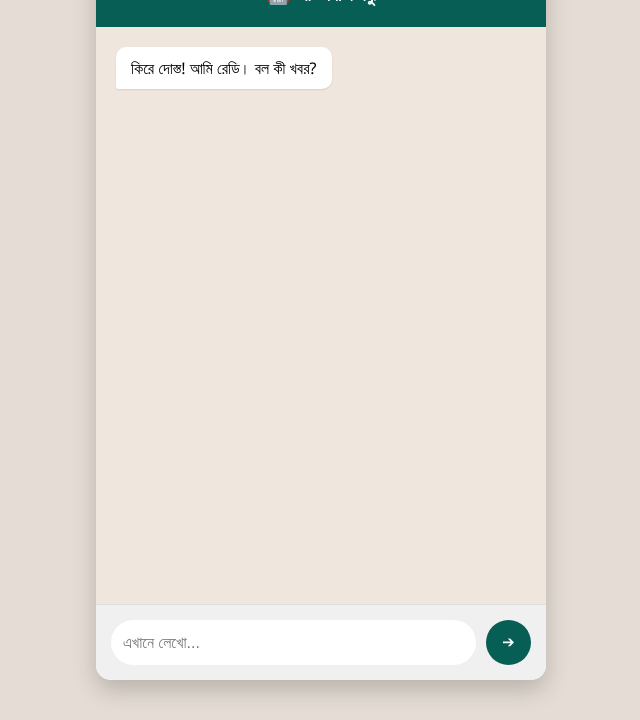
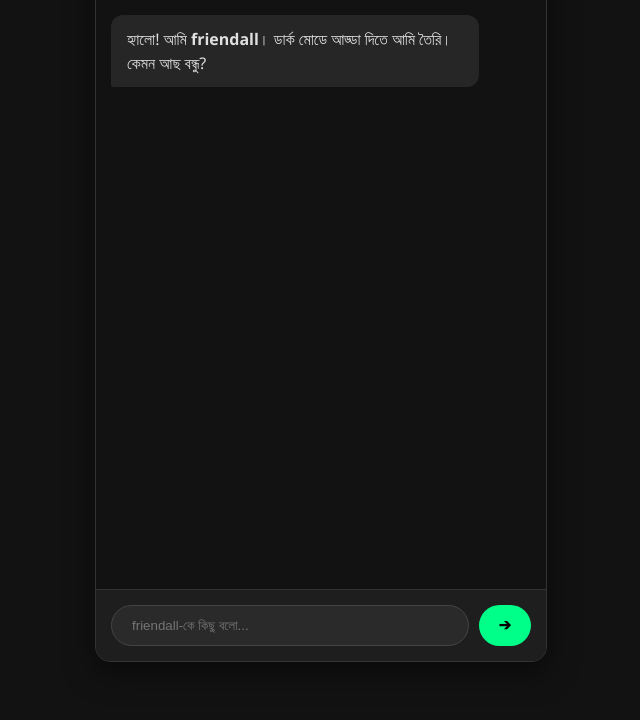
Before and after one commit to mohammadallsani858-collab/sany, a plain HTML site: page index.html in a window 1280 px wide. Shown: the part 80-800 px from the top of the page, without its empty margins (319-959 px from the left). Drawn offline with Linux system fonts and the light colour scheme.

Commit message:
index.html

```diff
--- a/index.html
+++ b/index.html
@@ -2,80 +2,140 @@
 <html lang="bn">
 <head>
     <meta charset="UTF-8">
-    <meta name="viewport" content="width=device-width, initial-scale=1.0">
-    <title>আমার আড্ডাবাজ বন্ধু</title>
+    <title>friendall - আমার AI বন্ধু</title>
     <style>
-        * { box-sizing: border-box; margin: 0; padding: 0; }
-        body { font-family: 'Segoe UI', Tahoma, Geneva, Verdana, sans-serif; background: #e5ddd5; display: flex; justify-content: center; align-items: center; height: 100vh; }
-        .chat-container { width: 100%; max-width: 450px; height: 90vh; background: #fff; display: flex; flex-direction: column; box-shadow: 0 10px 25px rgba(0,0,0,0.2); border-radius: 15px; overflow: hidden; }
-        .header { background: #075e54; color: white; padding: 20px; text-align: center; font-size: 1.2rem; font-weight: bold; }
-        #chat-window { flex: 1; padding: 20px; overflow-y: auto; display: flex; flex-direction: column; background: #efe7dd; gap: 15px; }
-        .message { padding: 10px 15px; border-radius: 10px; max-width: 75%; font-size: 1rem; line-height: 1.4; position: relative; }
-        .user { align-self: flex-end; background: #dcf8c6; color: #000; border-bottom-right-radius: 2px; }
-        .bot { align-self: flex-start; background: #ffffff; color: #000; border-bottom-left-radius: 2px; box-shadow: 0 1px 2px rgba(0,0,0,0.1); }
-        .input-area { display: flex; padding: 15px; background: #f0f0f0; border-top: 1px solid #ddd; }
-        input { flex: 1; padding: 12px; border: none; border-radius: 25px; outline: none; font-size: 1rem; }
-        button { background: #075e54; color: white; border: none; width: 45px; height: 45px; margin-left: 10px; border-radius: 50%; cursor: pointer; display: flex; align-items: center; justify-content: center; }
-        .typing { font-style: italic; font-size: 0.8rem; color: #777; margin-bottom: 5px; display: none; padding-left: 20px; }
+        /* পুরো স্ক্রিন কালো ব্যাকগ্রাউন্ড */
+        body {
+            font-family: 'Segoe UI', sans-serif;
+            background: #121212;
+            display: flex;
+            justify-content: center;
+            padding: 20px;
+            margin: 0;
+        }
+        .chat-box {
+            width: 100%;
+            max-width: 450px;
+            background: #1e1e1e;
+            border-radius: 15px;
+            overflow: hidden;
+            display: flex;
+            flex-direction: column;
+            height: 90vh;
+            box-shadow: 0 10px 30px rgba(0,0,0,0.5);
+            border: 1px solid #333;
+        }
+        .header {
+            background: #000000;
+            color: #00ff88;
+            padding: 15px;
+            text-align: center;
+            font-size: 1.3rem;
+            font-weight: bold;
+            border-bottom: 1px solid #333;
+        }
+        #messages {
+            flex: 1;
+            padding: 15px;
+            overflow-y: auto;
+            background: #121212;
+            display: flex;
+            flex-direction: column;
+            gap: 12px;
+        }
+        .msg {
+            padding: 12px 16px;
+            border-radius: 12px;
+            max-width: 80%;
+            line-height: 1.5;
+            font-size: 1rem;
+        }
+        .user {
+            align-self: flex-end;
+            background: #005c4b;
+            color: white;
+            border-bottom-right-radius: 2px;
+        }
+        .bot {
+            align-self: flex-start;
+            background: #262626;
+            color: #e0e0e0;
+            border-bottom-left-radius: 2px;
+        }
+        .input-area {
+            display: flex;
+            padding: 15px;
+            background: #1e1e1e;
+            border-top: 1px solid #333;
+        }
+        input {
+            flex: 1;
+            padding: 12px;
+            border: 1px solid #444;
+            border-radius: 25px;
+            outline: none;
+            background: #2a2a2a;
+            color: white;
+            padding-left: 20px;
+        }
+        button {
+            background: #00ff88;
+            color: #000;
+            border: none;
+            padding: 10px 20px;
+            margin-left: 10px;
+            cursor: pointer;
+            border-radius: 25px;
+            font-weight: bold;
+            transition: 0.3s;
+        }
+        button:hover { background: #00cc6e; }
     </style>
 </head>
 <body>
-
-<div class="chat-container">
-    <div class="header">🤖 আড্ডাবাজ বন্ধু</div>
-    <div id="chat-window">
-        <div class="message bot">কিরে দোস্ত! আমি রেডি। বল কী খবর?</div>
+    <div class="chat-box">
+        <div class="header">🤖 friendall</div>
+        <div id="messages">
+            <div class="msg bot">হ্যালো! আমি <b>friendall</b>। ডার্ক মোডে আড্ডা দিতে আমি তৈরি। কেমন আছ বন্ধু?</div>
         </div>
-    <div id="typing-status" class="typing">বন্ধু টাইপ করছে...</div>
         <div class="input-area">
-        <input type="text" id="user-input" placeholder="এখানে লেখো..." onkeypress="if(event.key==='Enter') sendMessage()">
-        <button onclick="sendMessage()">➔</button>
+            <input type="text" id="userInput" placeholder="friendall-কে কিছু বলো..." onkeypress="if(event.key==='Enter') ask()">
+            <button onclick="ask()">➔</button>
         </div>
     </div>
 
     <script type="module">
         import { GoogleGenerativeAI } from "https://esm.run/@google/generative-ai";
 
-    // আপনার দেওয়া API Key এখানে বসিয়ে দিয়েছি
-    const API_KEY = "AIzaSyBQs5NfJ1IBUFha8ht_Ae_cg9AOD1zTo8g";
+        // এখানে আপনার নতুন কপি করা Key-টি সাবধানে বসান
+        const API_KEY = "AIzaSyC0EfpDPaX9z47Z_MyOQ1Xn-2279DxxroA";
+
         const genAI = new GoogleGenerativeAI(API_KEY);
-
         const model = genAI.getGenerativeModel({
             model: "gemini-1.5-flash",
-        systemInstruction: "তুমি একজন খুব মজার বন্ধু। নাম 'বন্ধু'। সবসময় সহজ বাংলায় কথা বলবে।"
+            systemInstruction: "তোমার নাম friendall। তুমি একজন খুব কুল এবং আধুনিক বন্ধু। ডার্ক মোডে কথা বলতে পছন্দ করো। সবসময় সহজ বাংলায় কথা বলবে।"
         });
 
-    const chat = model.startChat({ history: [] });
+        window.ask = async () => {
+            const input = document.getElementById("userInput");
+            const msgDiv = document.getElementById("messages");
+            const text = input.value.trim();
+            if(!text) return;
 
-    window.sendMessage = async function() {
-        const input = document.getElementById("user-input");
-        const text = input.value.trim();
-        if (!text) return;
-
-        appendMessage("user", text);
+            msgDiv.innerHTML += `<div class="msg user">${text}</div>`;
             input.value = "";
-        document.getElementById("typing-status").style.display = "block";
+            msgDiv.scrollTop = msgDiv.scrollHeight;
 
             try {
-            const result = await chat.sendMessage(text);
+                const result = await model.generateContent(text);
                 const response = await result.response;
-            document.getElementById("typing-status").style.display = "none";
-            appendMessage("bot", response.text());
-        } catch (error) {
-            document.getElementById("typing-status").style.display = "none";
-            appendMessage("bot", "দোস্ত, নেটে সমস্যা হচ্ছে। লিঙ্কটা ঠিকঠাক কাজ করছে তো?");
+                msgDiv.innerHTML += `<div class="msg bot">${response.text()}</div>`;
+            } catch (e) {
+                msgDiv.innerHTML += `<div class="msg bot">দোস্ত, ডার্ক মোডে নেটে একটু ঝামেলা হচ্ছে মনে হয়। Key-টা চেক কর তো!</div>`;
+                console.error(e);
             }
+            msgDiv.scrollTop = msgDiv.scrollHeight;
         };
-
-    function appendMessage(sender, text) {
-        const chatWindow = document.getElementById("chat-window");
-        const msgDiv = document.createElement("div");
-        msgDiv.className = `message ${sender}`;
-        msgDiv.innerText = text;
-        chatWindow.appendChild(msgDiv);
-        chatWindow.scrollTop = chatWindow.scrollHeight;
-    }
     </script>
-
 </body>
 </html>
```
Lines whose indentation alone changed are shown as unchanged.
